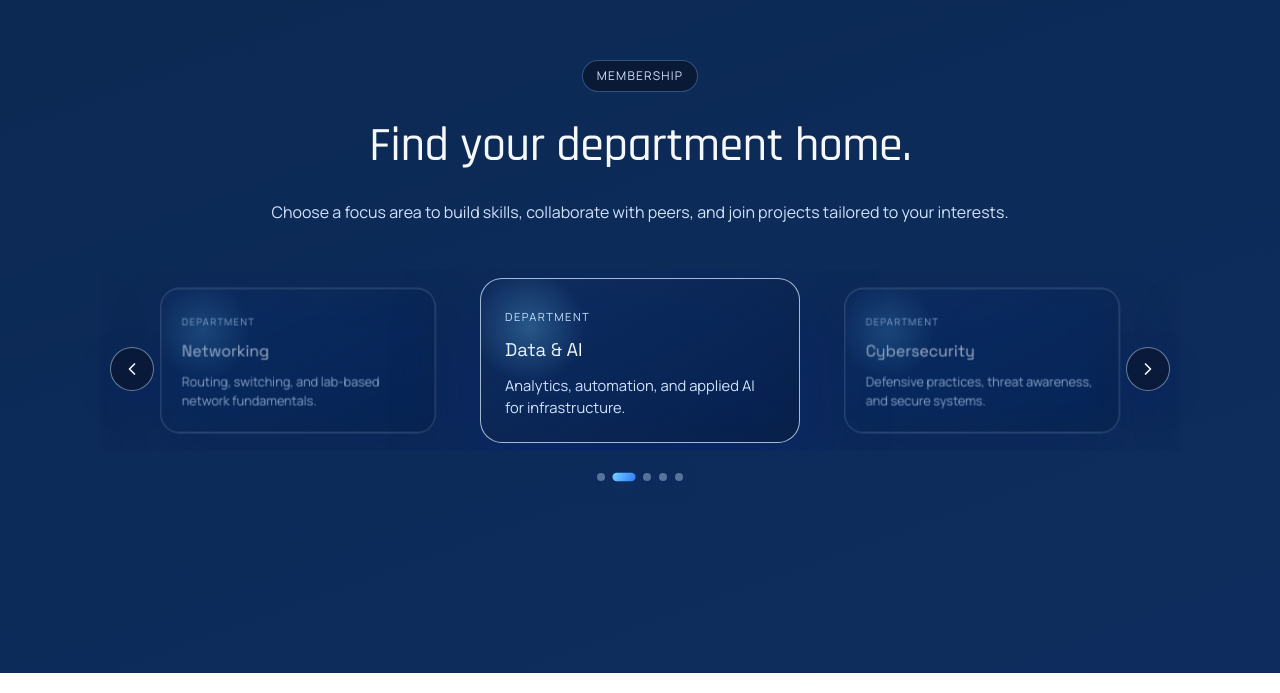
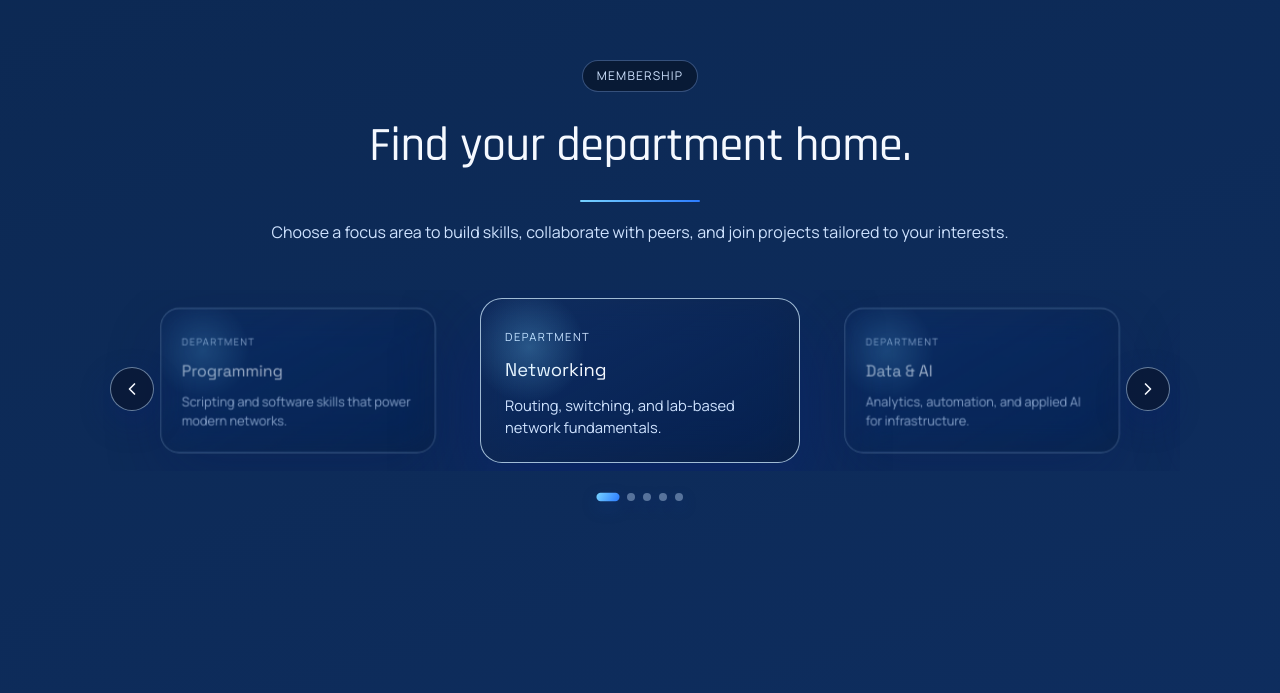
Before and after one commit to red-sakai/cncp-cms-website, a Next.js app: page / in a window 1280 px wide. Shown: the part 3543-4236 px from the top of the page. Built offline with nearby package versions, Linux system fonts and the light colour scheme.

Commit message:
feat: enhance Membership section with improved carousel functionality and animations; add swipe hint for mobile users

```diff
--- a/app/components/section/Membership.tsx
+++ b/app/components/section/Membership.tsx
@@ -27,32 +27,100 @@ const DEPARTMENTS = [
 ];
 
 export default function Membership() {
-  const [activeIndex, setActiveIndex] = useState(1);
-  const cardRefs = useRef<Array<HTMLDivElement | null>>([]);
+  const sectionRef = useRef<HTMLDivElement>(null);
+  const headingRef = useRef<HTMLHeadingElement>(null);
+  const lineRef = useRef<HTMLDivElement>(null);
+  const carouselRef = useRef<HTMLDivElement>(null);
+  const cardRefs = useRef<Array<HTMLElement | null>>([]);
   const isJumping = useRef(false);
   const loopTimer = useRef<number | null>(null);
 
-  const total = useMemo(() => DEPARTMENTS.length, []);
-  const loopedDepartments = useMemo(
-    () => [DEPARTMENTS[total - 1], ...DEPARTMENTS, DEPARTMENTS[0]],
-    [total]
+  const cards = DEPARTMENTS;
+  const total = cards.length;
+  const loopedCards = useMemo(
+    () => [cards[total - 1], ...cards, cards[0]],
+    [cards, total]
   );
 
+  const [activeIndex, setActiveIndex] = useState(1);
+  const [cardsVisible, setCardsVisible] = useState(false);
+  const [isTransitioning, setIsTransitioning] = useState(false);
+  const [isMobile, setIsMobile] = useState(false);
+  const [showSwipeHint, setShowSwipeHint] = useState(false);
+
+  const touchStartX = useRef<number | null>(null);
+  const touchStartY = useRef<number | null>(null);
+  const touchMoveX = useRef<number | null>(null);
+  const touchMoveY = useRef<number | null>(null);
+
   useEffect(() => {
-    const timer = window.setInterval(() => {
-      setActiveIndex((prev) => prev + 1);
-    }, 4000);
+    const updateIsMobile = () => setIsMobile(window.innerWidth <= 900);
+    updateIsMobile();
+
+    window.addEventListener("resize", updateIsMobile);
+    return () => window.removeEventListener("resize", updateIsMobile);
+  }, []);
+
+  useEffect(() => {
+    const showTimer = window.setTimeout(() => setShowSwipeHint(isMobile), 0);
+    const hideTimer = isMobile
+      ? window.setTimeout(() => setShowSwipeHint(false), 4000)
+      : null;
 
     return () => {
-      window.clearInterval(timer);
+      window.clearTimeout(showTimer);
+      if (hideTimer) window.clearTimeout(hideTimer);
     };
-  }, [total]);
+  }, [isMobile]);
+
+  useEffect(() => {
+    const section = sectionRef.current;
+    if (section) {
+      section.classList.add("is-visible");
+    }
+
+    const fadeSlideClass = "history-fade-slide";
+    const headingEl = headingRef.current;
+    const lineEl = lineRef.current;
+    const carouselEl = carouselRef.current;
+    const fadeObserver = new window.IntersectionObserver(
+      (entries) => {
+        entries.forEach((entry) => {
+          if (entry.isIntersecting) {
+            (entry.target as HTMLElement).classList.add(fadeSlideClass);
+          }
+        });
+      },
+      { threshold: 0.3 }
+    );
+
+    const carouselObserver = new window.IntersectionObserver(
+      (entries) => {
+        entries.forEach((entry) => {
+          if (entry.isIntersecting) {
+            window.setTimeout(() => {
+              setCardsVisible(true);
+            }, 200);
+          }
+        });
+      },
+      { threshold: 0.2 }
+    );
+
+    if (headingEl) fadeObserver.observe(headingEl);
+    if (lineEl) fadeObserver.observe(lineEl);
+    if (carouselEl) carouselObserver.observe(carouselEl);
+
+    return () => {
+      if (headingEl) fadeObserver.unobserve(headingEl);
+      if (lineEl) fadeObserver.unobserve(lineEl);
+      if (carouselEl) carouselObserver.unobserve(carouselEl);
+    };
+  }, []);
 
   useEffect(() => {
     const target = cardRefs.current[activeIndex];
-    if (!target) {
-      return;
-    }
+    if (!target || !cardsVisible) return;
 
     const behavior = isJumping.current ? "auto" : "smooth";
     target.scrollIntoView({ behavior, inline: "center", block: "nearest" });
@@ -70,36 +138,96 @@ export default function Membership() {
         window.requestAnimationFrame(() => {
           isJumping.current = false;
         });
-      }, 520);
+      }, 420);
     }
-  }, [activeIndex]);
+  }, [activeIndex, cardsVisible, total]);
 
-  const handlePrevious = () => {
+  const goLeft = () => {
+    if (isTransitioning) return;
+    setIsTransitioning(true);
     setActiveIndex((prev) => prev - 1);
+    window.setTimeout(() => setIsTransitioning(false), 400);
   };
 
-  const handleNext = () => {
+  const goRight = () => {
+    if (isTransitioning) return;
+    setIsTransitioning(true);
     setActiveIndex((prev) => prev + 1);
+    window.setTimeout(() => setIsTransitioning(false), 400);
   };
+
+  const handleTouchStart = (e: React.TouchEvent<HTMLDivElement>) => {
+    touchStartX.current = e.touches[0].clientX;
+    touchStartY.current = e.touches[0].clientY;
+    touchMoveX.current = null;
+    touchMoveY.current = null;
+    setShowSwipeHint(false);
+  };
+
+  const handleTouchMove = (e: React.TouchEvent<HTMLDivElement>) => {
+    touchMoveX.current = e.touches[0].clientX;
+    touchMoveY.current = e.touches[0].clientY;
+  };
+
+  const handleTouchEnd = () => {
+    if (
+      isTransitioning ||
+      touchStartX.current === null ||
+      touchStartY.current === null ||
+      touchMoveX.current === null ||
+      touchMoveY.current === null
+    ) {
+      touchStartX.current =
+        touchStartY.current =
+        touchMoveX.current =
+        touchMoveY.current =
+          null;
+      return;
+    }
+
+    const dx = (touchMoveX.current ?? 0) - (touchStartX.current ?? 0);
+    const dy = (touchMoveY.current ?? 0) - (touchStartY.current ?? 0);
+    const threshold = 40;
+
+    if (Math.abs(dx) > Math.abs(dy) && Math.abs(dx) > threshold) {
+      if (dx < 0) goRight();
+      else goLeft();
+    }
+
+    touchStartX.current =
+      touchStartY.current =
+      touchMoveX.current =
+      touchMoveY.current =
+        null;
+  };
+
+  const activeDotIndex =
+    activeIndex === 0 ? total - 1 : activeIndex === total + 1 ? 0 : activeIndex - 1;
 
   return (
     <section className="membership" id="membership">
-      <div className="membership-inner">
+      <div className="membership-inner" ref={sectionRef}>
         <div className="membership-header">
           <span className="eyebrow">Membership</span>
-          <h2>Find your department home.</h2>
+          <h2 ref={headingRef}>Find your department home.</h2>
+          <div className="membership-rule" ref={lineRef} aria-hidden="true" />
           <p>
             Choose a focus area to build skills, collaborate with peers, and join projects
             tailored to your interests.
           </p>
         </div>
 
-        <div className="membership-carousel" role="region" aria-label="Membership departments">
+        <div
+          className={`membership-carousel${cardsVisible ? " is-visible" : ""}`}
+          role="region"
+          aria-label="Membership departments"
+        >
           <button
             className="membership-control membership-control-prev"
             type="button"
             aria-label="Previous department"
-            onClick={handlePrevious}
+            onClick={goLeft}
+            disabled={isTransitioning}
           >
             <FiChevronLeft />
           </button>
@@ -107,22 +235,23 @@ export default function Membership() {
             className="membership-control membership-control-next"
             type="button"
             aria-label="Next department"
-            onClick={handleNext}
+            onClick={goRight}
+            disabled={isTransitioning}
           >
             <FiChevronRight />
           </button>
 
-          <div className="membership-viewport">
+          <div
+            className="membership-viewport"
+            ref={carouselRef}
+            onTouchStart={handleTouchStart}
+            onTouchMove={handleTouchMove}
+            onTouchEnd={handleTouchEnd}
+          >
             <div className="membership-track" role="list">
-              {loopedDepartments.map((department, index) => {
-                const isActive =
-                  index === activeIndex ||
-                  (activeIndex === 0 && index === 0) ||
-                  (activeIndex === total + 1 && index === total + 1);
-
-                return (
+              {loopedCards.map((department, index) => (
                 <article
-                    className={`membership-card${isActive ? " is-active" : ""}`}
+                  className={`membership-card${index === activeIndex ? " is-active" : ""}`}
                   key={`${department.name}-${index}`}
                   role="listitem"
                   ref={(node) => {
@@ -133,18 +262,24 @@ export default function Membership() {
                   <h3>{department.name}</h3>
                   <p>{department.description}</p>
                 </article>
-                );
-              })}
+              ))}
             </div>
           </div>
+
+          {showSwipeHint && (
+            <div className="membership-swipe-hint" aria-hidden="true">
+              Swipe to explore
+            </div>
+          )}
+
           <div className="membership-dots" role="tablist" aria-label="Select department">
-            {DEPARTMENTS.map((department, index) => (
+              {cards.map((department, index) => (
               <button
                 key={department.name}
-                className={`membership-dot${index + 1 === activeIndex ? " is-active" : ""}`}
+                  className={`membership-dot${index === activeDotIndex ? " is-active" : ""}`}
                 type="button"
                 role="tab"
-                aria-selected={index + 1 === activeIndex}
+                  aria-selected={index === activeDotIndex}
                 aria-label={`Go to ${department.name}`}
                   onClick={() => setActiveIndex(index + 1)}
               />
--- a/app/globals.css
+++ b/app/globals.css
@@ -799,6 +799,14 @@ a {
   gap: 36px;
   align-items: center;
   text-align: center;
+  opacity: 0;
+  transform: translateY(18px);
+  transition: opacity 0.6s ease, transform 0.6s ease;
+}
+
+.membership-inner.is-visible {
+  opacity: 1;
+  transform: translateY(0);
 }
 
 .membership-header {
@@ -814,6 +822,29 @@ a {
   font-size: clamp(2rem, 3.8vw, 3rem);
   margin: 0;
   letter-spacing: -0.01em;
+  opacity: 0;
+  transform: translateY(16px);
+  transition: opacity 0.6s ease, transform 0.6s ease;
+}
+
+.membership-header h2.history-fade-slide {
+  opacity: 1;
+  transform: translateY(0);
+}
+
+.membership-rule {
+  width: 120px;
+  height: 2px;
+  border-radius: 999px;
+  background: linear-gradient(120deg, var(--cyan-300), var(--blue-500));
+  opacity: 0;
+  transform: translateY(10px);
+  transition: opacity 0.6s ease, transform 0.6s ease;
+}
+
+.membership-rule.history-fade-slide {
+  opacity: 1;
+  transform: translateY(0);
 }
 
 .membership-header p {
@@ -826,6 +857,14 @@ a {
   position: relative;
   perspective: 1200px;
   padding: 10px 0 42px;
+  opacity: 0;
+  transform: translateY(18px);
+  transition: opacity 0.6s ease, transform 0.6s ease;
+}
+
+.membership-carousel.is-visible {
+  opacity: 1;
+  transform: translateY(0);
 }
 
 .membership-viewport {
@@ -956,6 +995,21 @@ a {
   justify-content: center;
   gap: 8px;
   pointer-events: none;
+}
+
+.membership-swipe-hint {
+  position: absolute;
+  left: 50%;
+  bottom: 44px;
+  transform: translateX(-50%);
+  padding: 6px 12px;
+  border-radius: 999px;
+  background: rgba(10, 24, 54, 0.85);
+  border: 1px solid rgba(198, 228, 255, 0.4);
+  color: var(--text-100);
+  font-size: 0.75rem;
+  letter-spacing: 0.04em;
+  box-shadow: 0 10px 24px rgba(8, 32, 110, 0.35);
 }
 
 .membership-dot {
--- a/model-viewer.d.ts
+++ b/model-viewer.d.ts
@@ -1,7 +1,12 @@
+import type * as React from "react";
+
 declare global {
   namespace JSX {
     interface IntrinsicElements {
-      "model-viewer": Record<string, unknown> & {
+      "model-viewer": React.DetailedHTMLProps<
+        React.HTMLAttributes<HTMLElement>,
+        HTMLElement
+      > & {
         src?: string;
         alt?: string;
         "auto-rotate"?: boolean;
```
Lines whose indentation alone changed are shown as unchanged.
